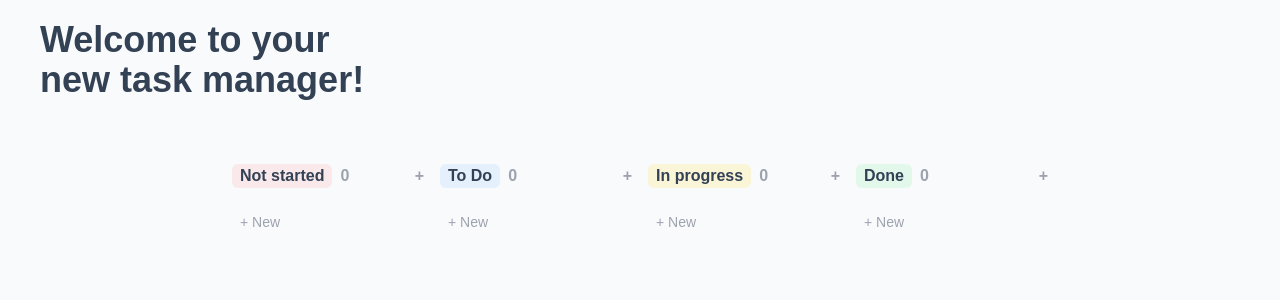
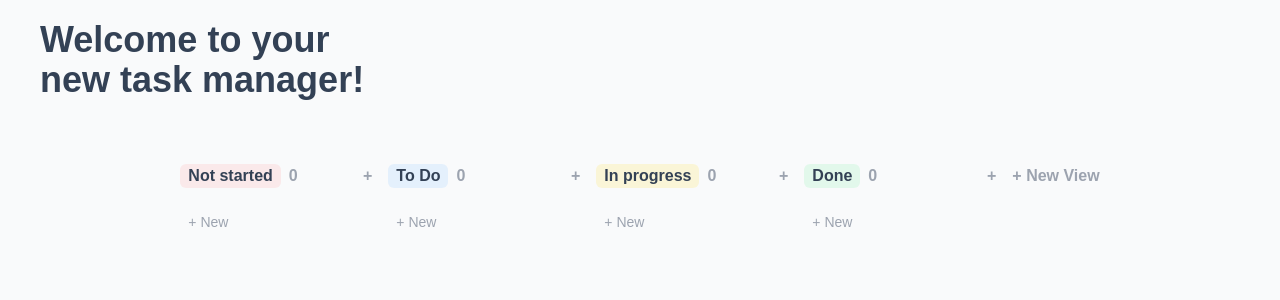
Before and after one commit to localhostd3veloper/notion-replication, a React (Create React App) app: page / in a window 1280 px wide. Shown: the top 300 px of the page. Built offline with nearby package versions, Linux system fonts and the light colour scheme.

Commit message:
add: Extra View

```diff
--- a/src/components/HomePage.js
+++ b/src/components/HomePage.js
@@ -1,9 +1,18 @@
-import React, { useContext } from "react";
-import { AppContext } from "../context/AppContext";
+import React from "react";
+import { useTask } from "../context/AppContext";
 import TaskView from "./TaskView";
 
 function HomePage() {
-  const { viewItems } = useContext(AppContext);
+  const task = useTask();
+
+  const [newViewName, setNewViewName] = React.useState("");
+  const [isNewViewInputOpen, setIsNewViewInputOpen] = React.useState(false);
+
+  const createNewView = () => {
+    task.addView(newViewName);
+    setNewViewName("");
+    setIsNewViewInputOpen(false);
+  };
 
   return (
     <div className="h-screen bg-gray-50 flex flex-col px-10 pt-5 gap-16">
@@ -11,9 +20,31 @@ function HomePage() {
         Welcome to your <br /> new task manager!
       </div>
       <div className="flex justify-center gap-4 flex-nowrap">
-        {viewItems.map((view) => (
+        {task.viewItems.map((view) => (
           <TaskView key={view.id} view={view} />
         ))}
+        <div>
+          {isNewViewInputOpen ? (
+            <input
+              type="text"
+              value={newViewName}
+              onChange={(e) => setNewViewName(e.target.value)}
+              className="text-slate-700 px-2 rounded-md bg-orange-300/20 focus:outline-none font-semibold text-sm"
+              onKeyDown={(e) =>
+                e.key === "Enter" && newViewName && createNewView()
+              }
+              autoFocus
+            />
+          ) : (
+            <button
+              className="font-semibold text-gray-400 cursor-pointer"
+              onClick={() => setIsNewViewInputOpen(true)}
+            >
+              + New View
+            </button>
+          )}
+          <div></div>
+        </div>
       </div>
     </div>
   );
--- a/src/context/AppContext.js
+++ b/src/context/AppContext.js
@@ -76,10 +76,20 @@ export const AppProvider = ({ children }) => {
     );
     setViewItems(newViewItems);
   };
+  const addView = (name) => {
+    const newView = {
+      name,
+      id: Math.floor(Math.random() * 10000),
+      color: "bg-orange-300/20",
+      tasks: [],
+    };
+    setViewItems([...viewItems, newView]);
+  };
 
   const value = {
     viewItems,
     addTask,
+    addView,
   };
 
   return <AppContext.Provider value={value}>{children}</AppContext.Provider>;
```
